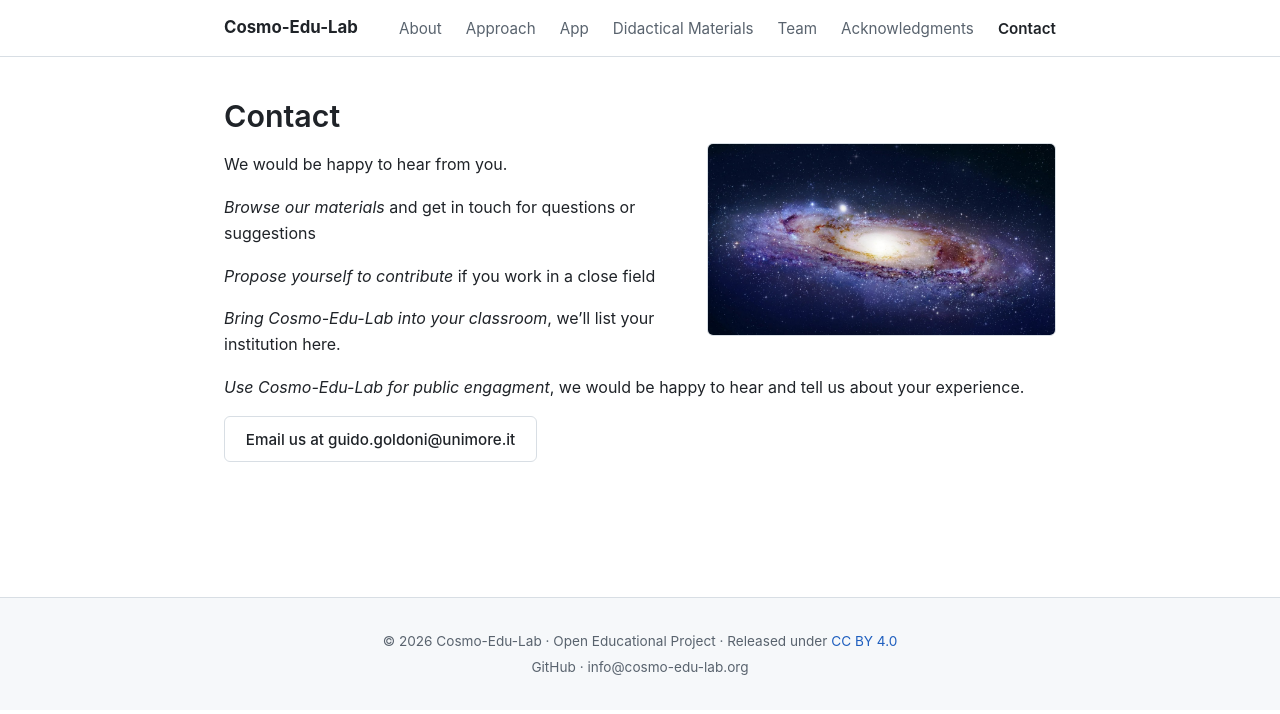
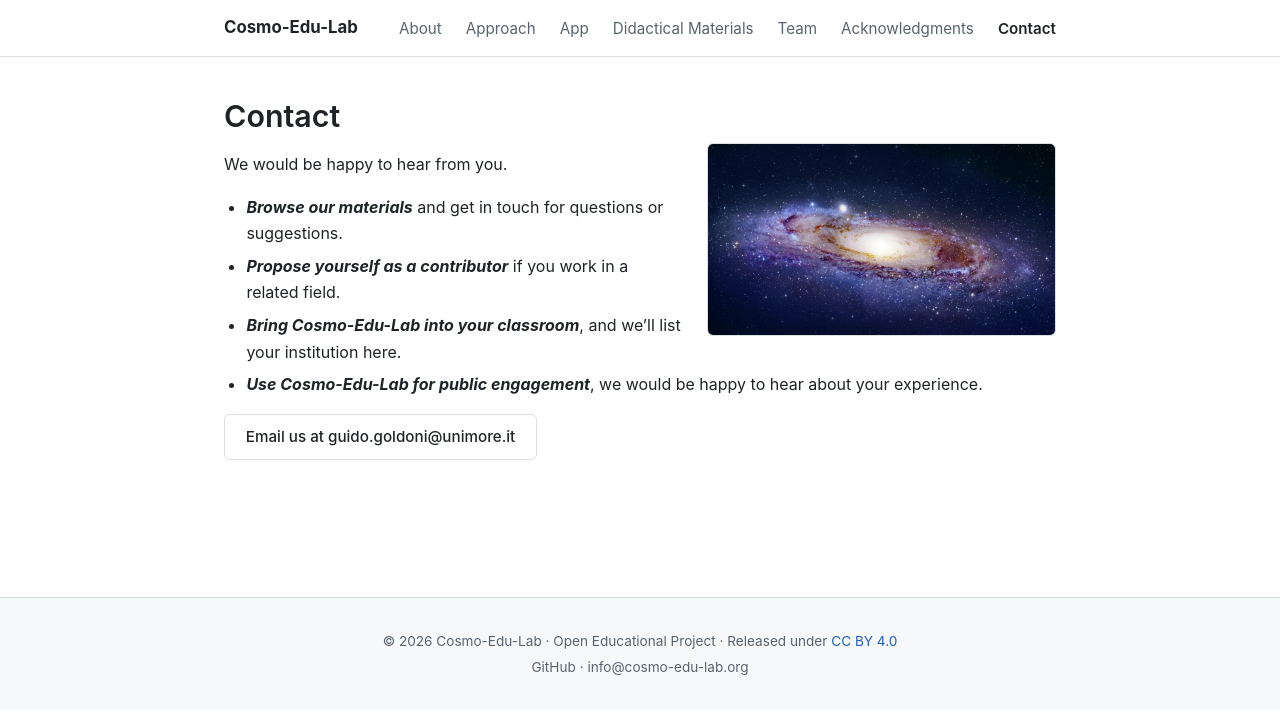
Before and after one commit to cosmo-edu-lab/cosmo-edu-lab.github.io, a Jekyll site: the page built from contact.md, in a window 1280 px wide. Shown: the top 714 px of the page. Built offline with Jekyll 4.4.1, drawn with Linux system fonts in a browser that asks for light colours.

```diff
--- a/contact.md
+++ b/contact.md
@@ -9,14 +9,11 @@ description: "Get involved with Cosmo-Edu-Lab — browse the materials, contribu
 
 ![The Milky Way, our home galaxy]({{ '/assets/images/Milky_Way.jpg' | relative_url }} "The Milky Way, our home galaxy"){: .float-right}
 
-We would  be happy to hear from you.
+We would be happy to hear from you.
 
-*Browse our materials* and get in touch for questions or suggestions
-
-*Propose yourself to contribute* if you work in a close field
-
-*Bring Cosmo-Edu-Lab into your classroom*, we'll list your institution here.
-
-*Use Cosmo-Edu-Lab for public engagment*, we would be happy to hear and tell us about your experience.
+- ***Browse our materials*** and get in touch for questions or suggestions.
+- ***Propose yourself as a contributor*** if you work in a related field.
+- ***Bring Cosmo-Edu-Lab into your classroom***, and we'll list your institution here.
+- ***Use Cosmo-Edu-Lab for public engagement***, we would be happy to hear about your experience.
 
 [Email us at guido.goldoni@unimore.it](mailto:{{ mailto:guido.goldoni@unimore.it }}){: .btn }
```
Also changed, not shown: about.md (+1 -1 lines), app.md (+2 -6 lines), didactical-materials.md (+1 -1 lines), index.md (+0 -10 lines).
